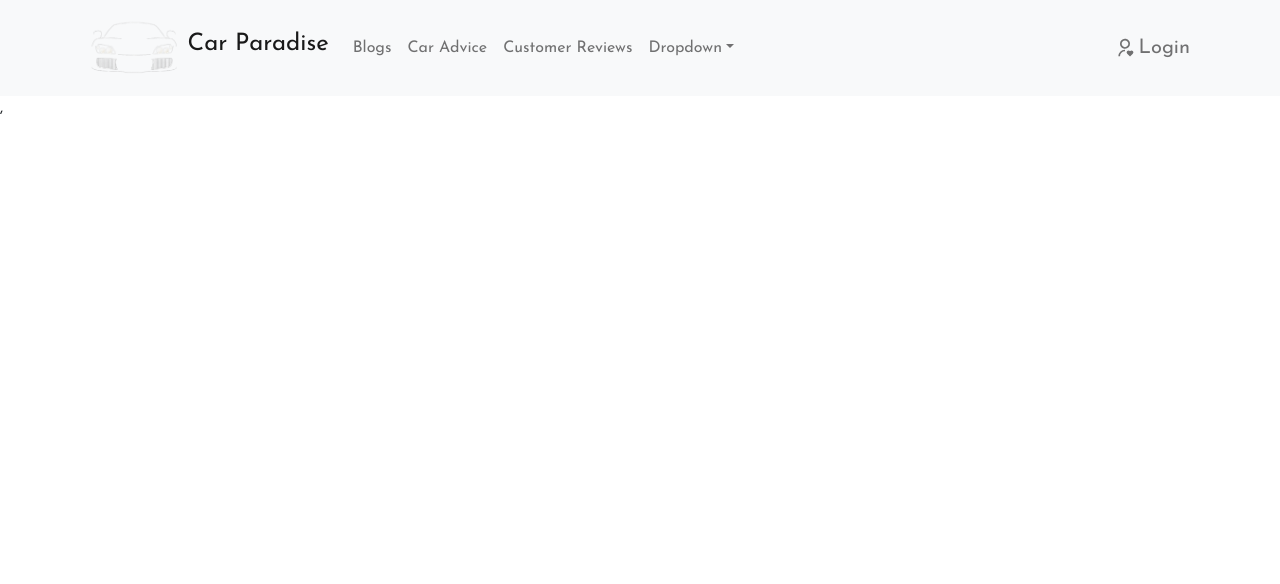
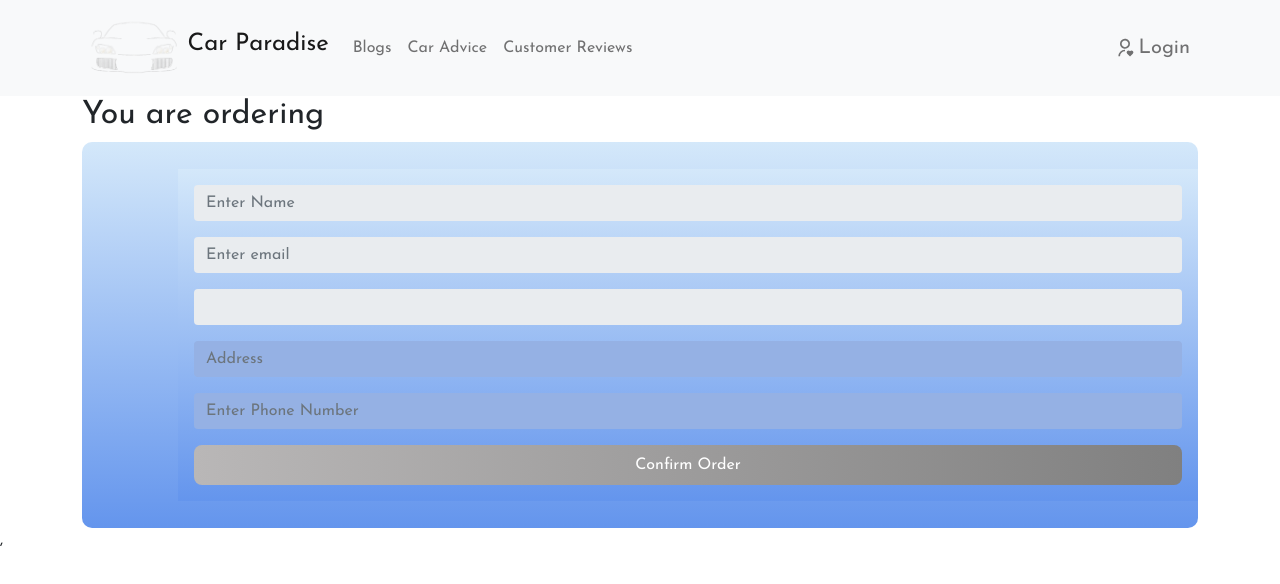
Before and after one commit to AnikaLabiba/car-paradise, a React (Create React App) app: page /order/1 in a window 1280 px wide. Shown: the top 584 px of the page. Built offline with nearby package versions, Linux system fonts and the light colour scheme; no server answers.

Commit message:
order and my order page added

```diff
--- a/src/App.js
+++ b/src/App.js
@@ -8,6 +8,9 @@ import Cars from './Pages/Cars/Cars';
 import CarDetails from './Pages/CarDetails/CarDetails';
 import RequireAuth from './Pages/RequireAuth/RequireAuth';
 import AddCar from './Pages/ManageCars/AddCar/AddCar';
+import AddItem from './Pages/AddItem/AddItem/AddItem';
+import ConfirmOrder from './Pages/AddItem/ConfirmOrder/ConfirmOrder';
+import MyOrders from './Pages/MyOrders/MyOrders';
 
 function App() {
   return (
@@ -23,7 +26,10 @@ function App() {
             <CarDetails></CarDetails>
           </RequireAuth>
         }></Route>
-        <Route path='/addcar' element={<AddCar></AddCar>}></Route>
+        <Route path='/addNewCar' element={<AddCar></AddCar>}></Route>
+        <Route path='/addItem' element={<AddItem></AddItem>}></Route>
+        <Route path='/order/:id' element={<ConfirmOrder></ConfirmOrder>}></Route>
+        <Route path='/myOrders' element={<MyOrders></MyOrders>}></Route>
       </Routes>
     </div>
   );
--- /dev/null
+++ b/src/Hooks/useCart.js
@@ -0,0 +1,16 @@
+import { useState } from 'react'
+
+const useCart = car => {
+    const [cart, setCart] = useState([])
+
+    if (cart.indexOf(car) === -1) {
+        const newCart = [...cart, car]
+        setCart(newCart)
+    }
+    else {
+        alert('This is already selected')
+    }
+    return [cart, setCart]
+
+}
+export default useCart;
--- /dev/null
+++ b/src/Hooks/useSingleCar.js
@@ -0,0 +1,15 @@
+import { useEffect, useState } from "react"
+
+const useSingleCar = id => {
+    const [car, setCar] = useState({})
+
+    useEffect(() => {
+        const url = `http://localhost:5000/inventory/${id}`
+        fetch(url)
+            .then(res => res.json())
+            .then(data => setCar(data))
+    }, [id])
+
+    return [car, setCar]
+}
+export default useSingleCar;
--- /dev/null
+++ b/src/Pages/AddItem/AddItem/AddItem.js
@@ -0,0 +1,58 @@
+import React from 'react';
+import { Row } from 'react-bootstrap';
+import { IoMdGift } from 'react-icons/io';
+import { BsCart4 } from 'react-icons/bs';
+import { useNavigate } from 'react-router-dom';
+import useCars from '../../../Hooks/useCars';
+
+import Car from '../../Car/Car';
+import ConfirmOrder from '../ConfirmOrder/ConfirmOrder';
+import useCart from '../../../Hooks/useCart';
+
+const AddItem = () => {
+    const [cars, setCars] = useCars()
+
+
+    const navigate = useNavigate()
+    const handleNavigate = id => {
+        navigate(`/order/${id}`)
+    }
+
+    // // handling add to cart
+    // const handleAddToCart = (car) => {
+
+    //     if (cart.indexOf(car) === -1) {
+    //         const newCart = [...cart, car]
+    //         setCart(newCart)
+    //     }
+    //     else {
+    //         alert('This is already selected')
+    //     }
+
+    // }
+    return (
+        <div>
+            <div className='container my-4'>
+                <div className='d-flex justify-content-around align-items-center flex-column flex-lg-row my-3'>
+                    <h2>Shop your Dream Car..</h2>
+                    {/* <div onClick={handleNavigate} className='fs-3'>
+                        <BsCart4 /><sup>{cart.length}</sup>
+                    </div> */}
+                </div>
+                <Row xs={1} md={2} lg={3} className="g-4">
+                    {
+                        cars.map(car => <Car
+                            key={car._id}
+                            car={car}>
+
+                            <button onClick={() => handleNavigate(car._id)} className='update-btn fs-6'><span>Order</span> <IoMdGift /></button>
+                        </Car>)
+                    }
+                </Row>
+            </div>
+
+        </div>
+    );
+};
+
+export default AddItem;
--- /dev/null
+++ b/src/Pages/AddItem/ConfirmOrder/ConfirmOrder.js
@@ -0,0 +1,74 @@
+import React from 'react';
+import { Form } from 'react-bootstrap';
+import { useParams } from 'react-router-dom';
+import useSingleCar from '../../../Hooks/useSingleCar';
+import { useAuthState } from 'react-firebase-hooks/auth';
+import auth from '../../../firebase.init';
+import { toast, ToastContainer } from 'react-toastify';
+
+const ConfirmOrder = () => {
+    const [user] = useAuthState(auth);
+    const { id } = useParams()
+    const [car, setCar] = useSingleCar(id)
+
+    const handleConfirmOrder = event => {
+        event.preventDefault()
+        const order = {
+            carId: id,
+            email: user.email,
+            car: car.name,
+            address: event.target.address.value,
+            phone: event.target.phone.value
+        }
+        fetch('http://localhost:5000/order', {
+            method: 'post',
+            headers: {
+                'content-type': 'application/json'
+            },
+            body: JSON.stringify(order)
+        })
+            .then(res => res.json())
+            .then(data => {
+                console.log('success', data)
+                toast('Order is Confirmed.')
+                event.target.reset()
+
+            })
+    }
+    return (
+        <div className='container'>
+            <h2>You are ordering {car.name}</h2>
+            <div className='car-details d-flex align-items-center flex-lg-row flex-column flex-sm-column'>
+                <div className='p-5'>
+                    <img className='img' height={'290px'} src={car.img} alt={car.name} />
+                </div>
+                <div className='p-3 w-100 form-container'>
+                    <Form onSubmit={handleConfirmOrder}>
+                        <Form.Group className="mb-3" controlId="formBasicName">
+                            <Form.Control className='input text-dark border-0' type="text" name='name' value={user?.displayName} placeholder="Enter Name" required disabled />
+                        </Form.Group>
+                        <Form.Group className="mb-3" controlId="formBasicEmail">
+                            <Form.Control className='input text-dark border-0' type="email" name='email' value={user?.email} placeholder="Enter email" required disabled />
+                        </Form.Group>
+
+                        <Form.Group className="mb-3" controlId="formBasicPassword">
+                            <Form.Control className='input text-dark border-0' type="text" name='carName' value={car.name} required disabled />
+                        </Form.Group>
+                        <Form.Group className="mb-3" controlId="formBasicPassword">
+                            <Form.Control className='input text-dark border-0' type="text" name='address' autoComplete='off' placeholder='Address' required />
+                        </Form.Group>
+                        <Form.Group className="mb-3" controlId="formBasicConfirmPassword">
+                            <Form.Control className='input text-dark border-0' name='phone' type="number" autoComplete='off' placeholder="Enter Phone Number" required />
+                        </Form.Group>
+                        <button className='w-100 submit-btn py-2' type="submit">
+                            Confirm Order
+                        </button>
+                    </Form>
+                    <ToastContainer />
+                </div>
+            </div>
+        </div>
+    );
+};
+
+export default ConfirmOrder;
--- a/src/Pages/CarDetails/CarDetails.js
+++ b/src/Pages/CarDetails/CarDetails.js
@@ -5,17 +5,11 @@ import { BsArrowRight } from 'react-icons/bs';
 import { ToastContainer, toast } from 'react-toastify';
 import 'react-toastify/dist/ReactToastify.css';
 import './CarDetails.css'
+import useSingleCar from '../../Hooks/useSingleCar';
 
 const CarDetails = () => {
-    const [car, setCar] = useState({})
     const { id } = useParams()
-
-    useEffect(() => {
-        const url = `http://localhost:5000/inventory/${id}`
-        fetch(url)
-            .then(res => res.json())
-            .then(data => setCar(data))
-    }, [id])
+    const [car, setCar] = useSingleCar(id)
 
 
     const handleIncreaseQuantity = event => {
--- a/src/Pages/Cars/Cars.js
+++ b/src/Pages/Cars/Cars.js
@@ -15,7 +15,7 @@ const Cars = () => {
     //navigate to add new car
     const navigate = useNavigate()
     const handleNavigate = () => {
-        navigate(`/addcar`)
+        navigate(`/addNewCar`)
     }
 
     const [dialog, setDialog] = useState({
--- a/src/Pages/Home/Header/Header.js
+++ b/src/Pages/Home/Header/Header.js
@@ -1,7 +1,7 @@
 import React from 'react';
 import { Navbar, Container, Nav, NavDropdown } from 'react-bootstrap'
 import logo from '../../../Images/bg-none.png'
-import { Link } from 'react-router-dom';
+import { Link, Navigate, useNavigate } from 'react-router-dom';
 import { RiUserHeartLine } from 'react-icons/ri';
 import { AiOutlineLogout } from 'react-icons/ai';
 import './Header.css'
@@ -11,6 +11,12 @@ import { signOut } from 'firebase/auth';
 
 const Header = () => {
     const [user] = useAuthState(auth)
+    const navigate = useNavigate()
+
+    const handleSignOut = () => {
+        signOut(auth)
+        navigate('/')
+    }
     return (
         <div>
             <Navbar
@@ -28,24 +34,17 @@ const Header = () => {
                             {
                                 user && <>
                                     <Nav.Link as={Link} to="/cars">Manage Cars</Nav.Link>
-                                    <Nav.Link as={Link} to="/cars">Add Cars</Nav.Link>
-                                    <Nav.Link as={Link} to="/cars">My items</Nav.Link>
+                                    <Nav.Link as={Link} to="/addItem">Add Cars</Nav.Link>
+                                    <Nav.Link as={Link} to="/myOrders">My items</Nav.Link>
                                 </>
                             }
                             <Nav.Link href="#pricing">Blogs</Nav.Link>
                             <Nav.Link href="#pricing">Car Advice</Nav.Link>
                             <Nav.Link href="#pricing">Customer Reviews</Nav.Link>
-                            <NavDropdown title="Dropdown" id="collasible-nav-dropdown">
-                                <NavDropdown.Item href="#action/3.1">Action</NavDropdown.Item>
-                                <NavDropdown.Item href="#action/3.2">Another action</NavDropdown.Item>
-                                <NavDropdown.Item href="#action/3.3">Something</NavDropdown.Item>
-                                <NavDropdown.Divider />
-                                <NavDropdown.Item href="#action/3.4">Separated link</NavDropdown.Item>
-                            </NavDropdown>
                         </Nav>
                         <Nav>
                             {
-                                user ? <Nav.Link onClick={() => signOut(auth)} className='fs-5'><span>Logout</span> <AiOutlineLogout /></Nav.Link>
+                                user ? <Nav.Link onClick={handleSignOut} className='fs-5'><span>Logout</span> <AiOutlineLogout /></Nav.Link>
 
                                     : <Nav.Link as={Link} to="/login" className='d-flex align-items-center fs-5'><RiUserHeartLine /> <span className='ms-1'>Login</span></Nav.Link>
                             }
--- a/src/Pages/ManageCars/AddCar/AddCar.js
+++ b/src/Pages/ManageCars/AddCar/AddCar.js
@@ -1,5 +1,6 @@
 import React from 'react';
 import { Form } from 'react-bootstrap';
+import { toast, ToastContainer } from 'react-toastify';
 
 const AddCar = () => {
 
@@ -24,7 +25,7 @@ const AddCar = () => {
             .then(res => res.json())
             .then(data => {
                 console.log('success', data)
-                alert('New Car added')
+                toast('New Car added')
                 event.target.reset()
 
             })
@@ -60,6 +61,7 @@ const AddCar = () => {
                     </button>
 
                 </Form>
+                <ToastContainer />
             </div>
         </div>
     );
--- /dev/null
+++ b/src/Pages/MyOrders/MyOrders.js
@@ -0,0 +1,27 @@
+import React, { useEffect, useState } from 'react';
+import { useAuthState } from 'react-firebase-hooks/auth';
+import auth from '../../firebase.init';
+
+const MyOrders = () => {
+    const [user] = useAuthState(auth)
+    const [orders, setOrders] = useState([])
+
+    useEffect(() => {
+        const email = user?.email
+        const url = `http://localhost:5000/order?email=${email}`
+        fetch(url)
+            .then(res => res.json())
+            .then(data => setOrders(data))
+    }, [user])
+    return (
+        <div>
+            <h2>Your Orders {orders.length}</h2>
+            {
+                orders.map(order => <p key={order._id}>{order.car}
+                </p>)
+            }
+        </div>
+    );
+};
+
+export default MyOrders;
```
